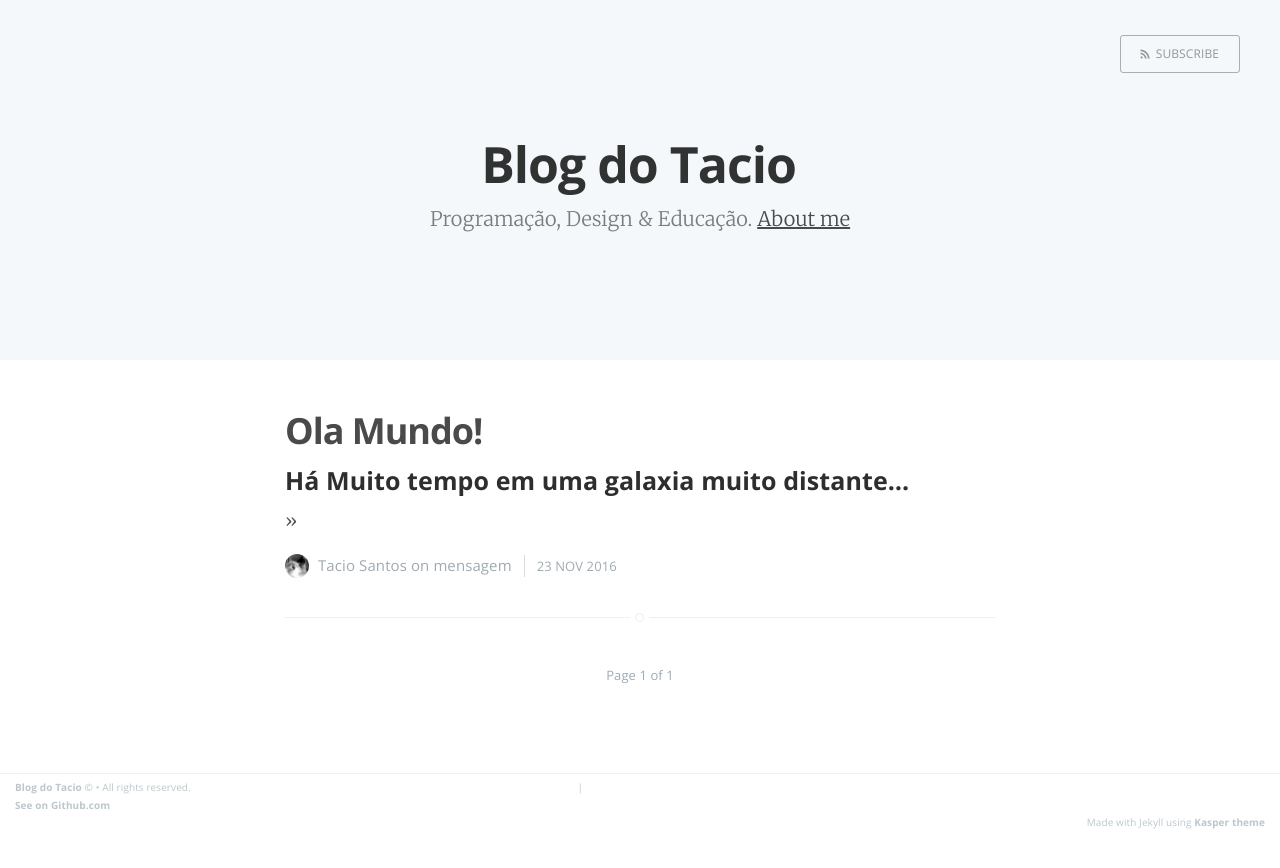
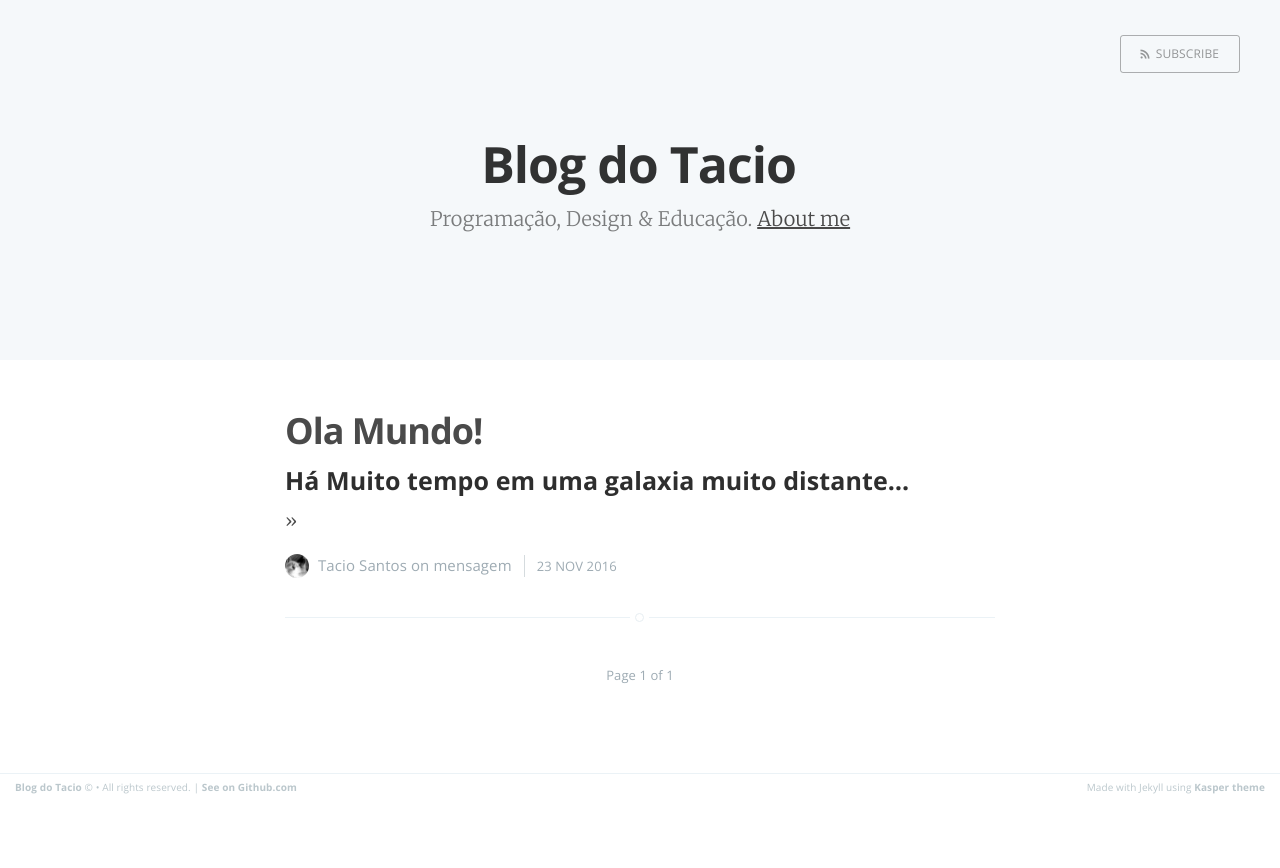
Before and after one commit to taciosantosblog/taciosantosblog.github.io, a Jekyll site: the page built from index.html, in a window 1280 px wide. Shown: the top 868 px of the page. Built offline with Jekyll 4.4.1, drawn with Linux system fonts in a browser that asks for light colours; the list of posts is cut into pages by our own code.

```diff
--- a/_layouts/default.html
+++ b/_layouts/default.html
@@ -23,10 +23,7 @@
     <footer class="site-footer clearfix">
       <section class="copyright">
         <a href="{{ site.baseurl }}">{{ site.name }}</a> &copy;
-              {{date format="YYYY"}} &bull; All rights reserved.
-      </section>  |
-      <section class="">
-        <a href="https://github.com/taciosantosblog/taciosantosblog.github.io">See on Github.com</a>
+              {{date format="YYYY"}} &bull; All rights reserved.  |  <a href="https://github.com/taciosantosblog/taciosantosblog.github.io">See on Github.com</a>
       </section>
       <section class="poweredby">Made with Jekyll using
         <a href="http://github.com/rosario/kasper">Kasper theme</a>
```
